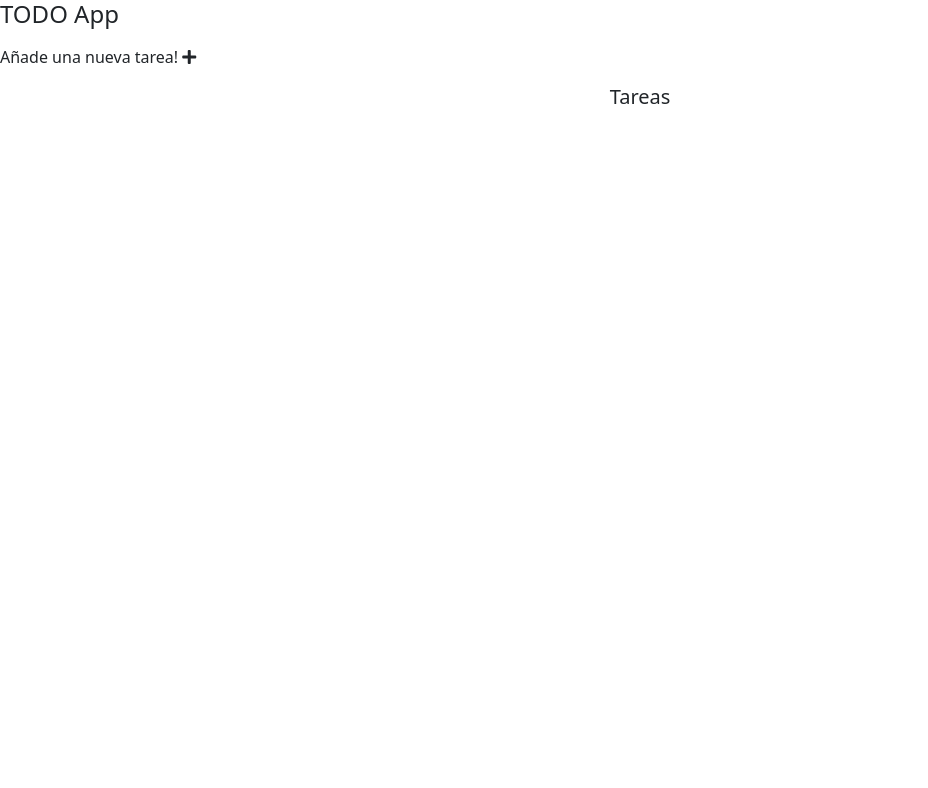
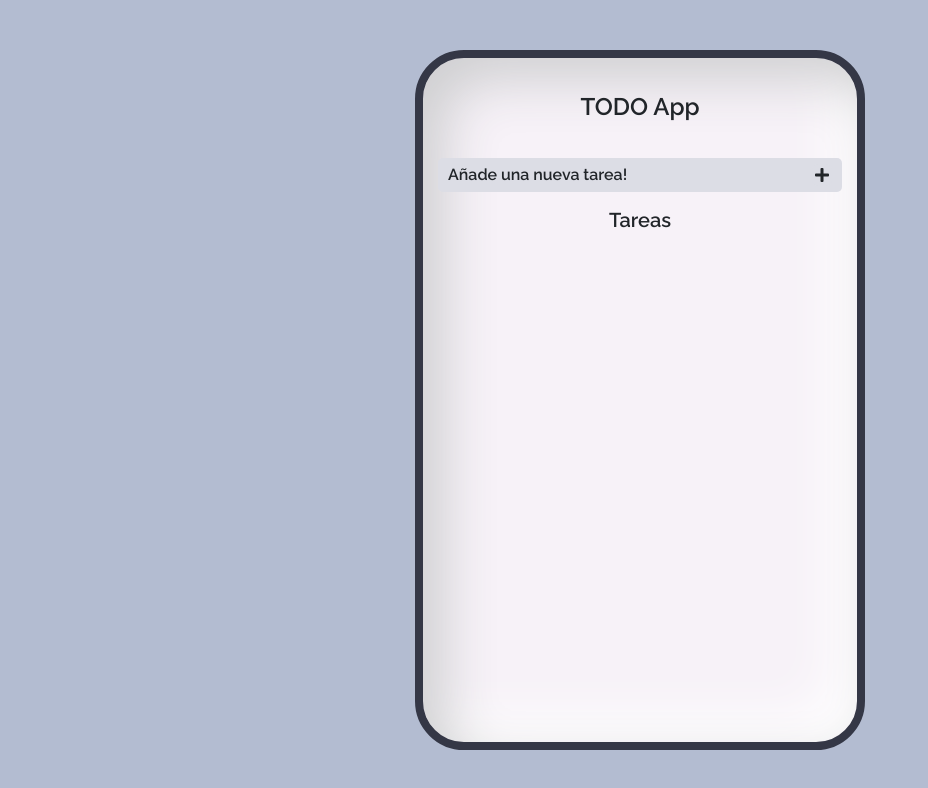
Before and after one commit to PabloGiraldo96/Todo-App-Example, a plain HTML site: page Index.html in a window 1280 px wide. Shown: the whole page, without its empty margins (0-928 px from the left). Drawn offline with nearby package versions, Linux system fonts and the light colour scheme; the site is published under a folder, as on GitHub Pages, so addresses that start at the root find nothing.

Commit message:
Linking CSS correctly

```diff
--- a/Index.html
+++ b/Index.html
@@ -13,7 +13,7 @@
 	<link rel="preconnect" href="https://fonts.googleapis.com">
 	<link rel="preconnect" href="https://fonts.gstatic.com" crossorigin>
 	<link href="https://fonts.googleapis.com/css2?family=Lato:wght@300&family=Raleway:wght@600&display=swap" rel="stylesheet">
-  <link rel="stylesheet" href="/Style.css">
+  <link rel="stylesheet" href="Style.css">
 
 </head>
 
```
